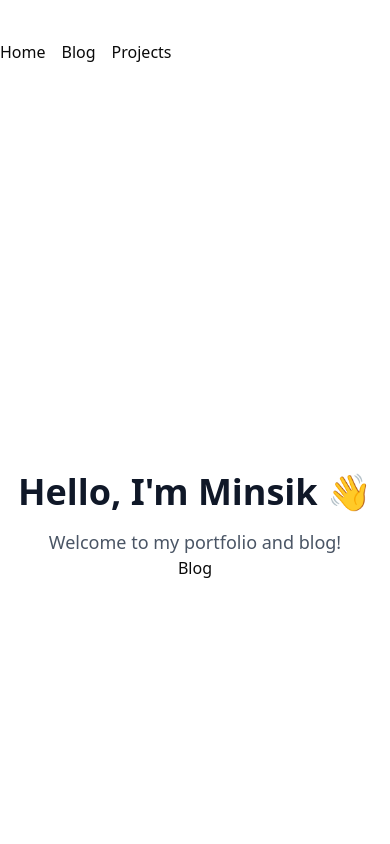
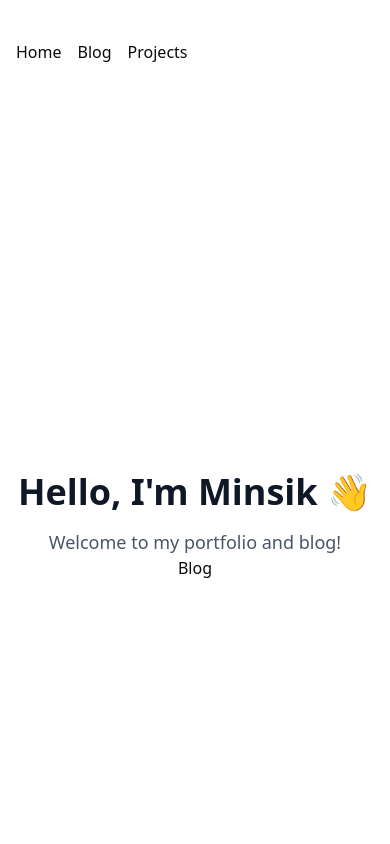
Before and after one commit to minsiklee01/minblog, a Next.js app: page / in a window 390 px wide. Shown: the top 844 px of the page. Built offline with nearby package versions, Linux system fonts and the light colour scheme.

Commit message:
update mobile appearance

```diff
--- a/src/components/SectionContainer.tsx
+++ b/src/components/SectionContainer.tsx
@@ -6,6 +6,6 @@ interface Props {
 
 export default function SectionContainer({ children }: Props) {
   return (
-    <section className="mx-auto mb-8 max-w-3xl sm:px-6 xl:max-w-5xl xl:px-0"><main className="mb-auto">{children}</main></section>
+    <section className="mx-4 lg:mx-auto mb-8 max-w-3xl xl:max-w-5xl"><main className="mb-auto">{children}</main></section>
   )
 }
```
